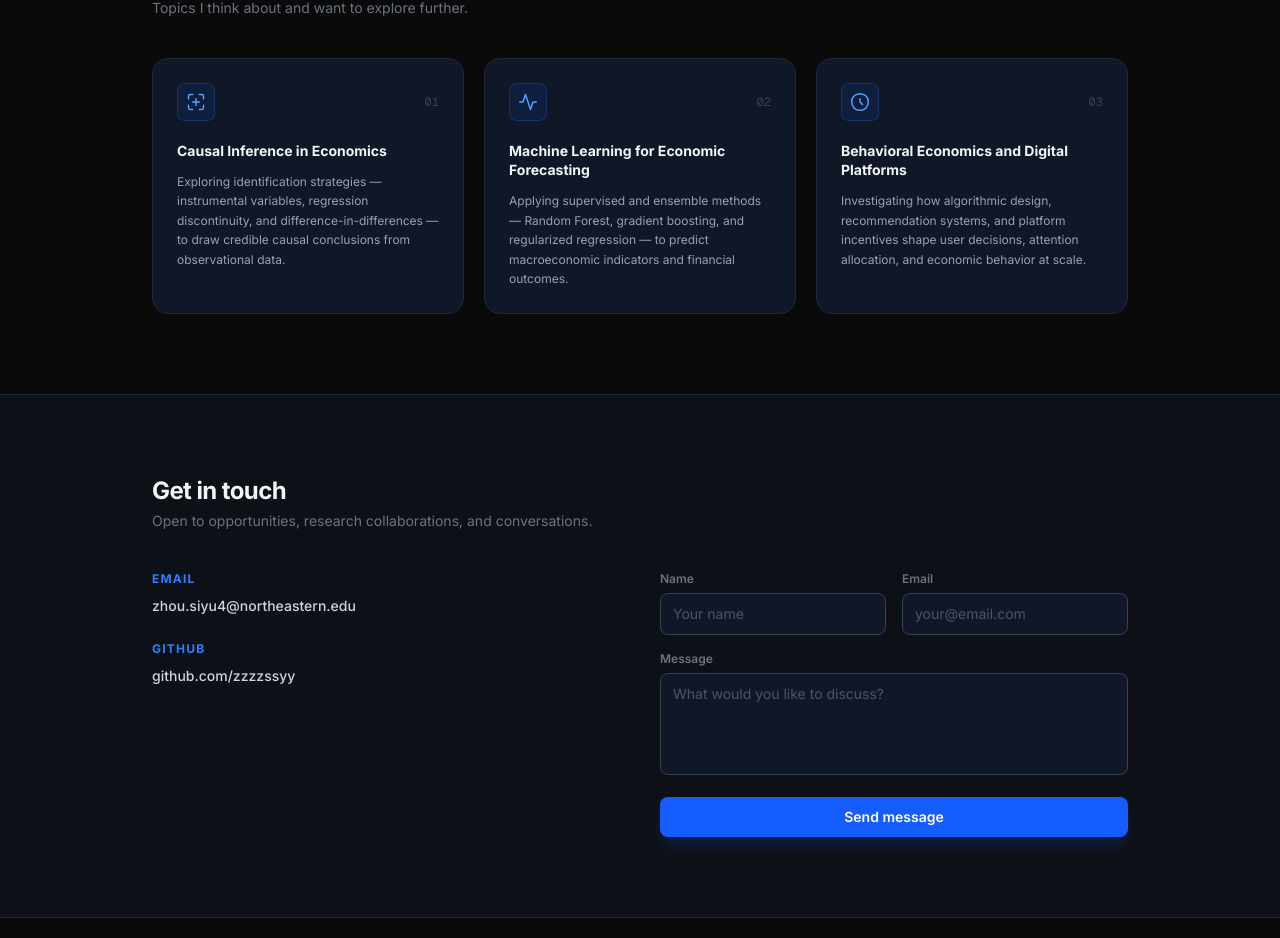
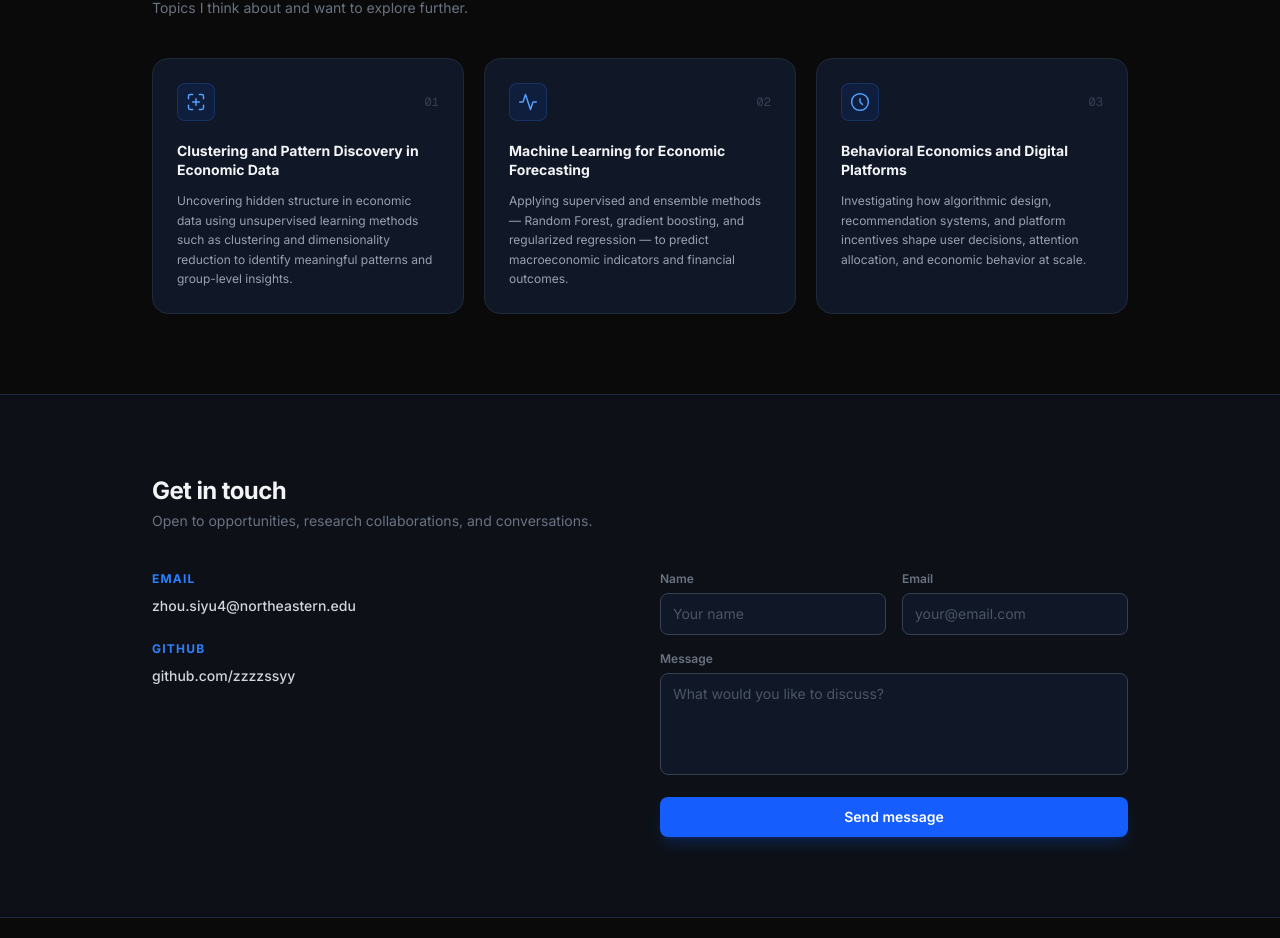
Before and after one commit to zzzzzssyy/Econ-Portfolio, a Next.js app: page / in a window 1280 px wide. Shown: the part 1934-2872 px from the top of the page. Built offline with nearby package versions, Linux system fonts and the light colour scheme.

Commit message:
Replace first research interest with Clustering and Pattern Discovery
Co-Authored-By: Claude Sonnet 4.6 <noreply@anthropic.com>

```diff
--- a/components/ResearchInterests.tsx
+++ b/components/ResearchInterests.tsx
@@ -1,9 +1,9 @@
 const interests = [
   {
     number: "01",
-    title: "Causal Inference in Economics",
+    title: "Clustering and Pattern Discovery in Economic Data",
     description:
-      "Exploring identification strategies — instrumental variables, regression discontinuity, and difference-in-differences — to draw credible causal conclusions from observational data.",
+      "Uncovering hidden structure in economic data using unsupervised learning methods such as clustering and dimensionality reduction to identify meaningful patterns and group-level insights.",
     icon: (
       <svg xmlns="http://www.w3.org/2000/svg" width="20" height="20" viewBox="0 0 24 24" fill="none" stroke="currentColor" strokeWidth="1.75" strokeLinecap="round" strokeLinejoin="round">
         <path d="M8 3H5a2 2 0 0 0-2 2v3" />
```
